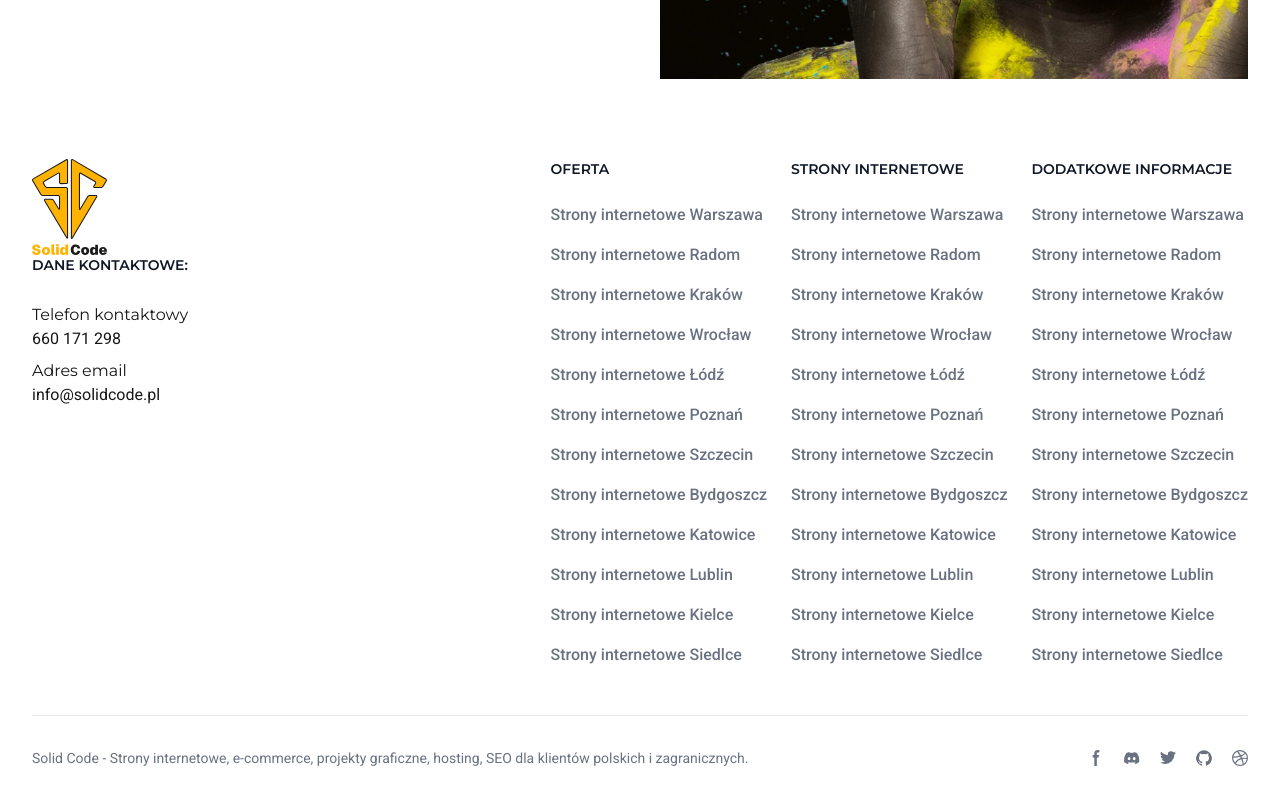
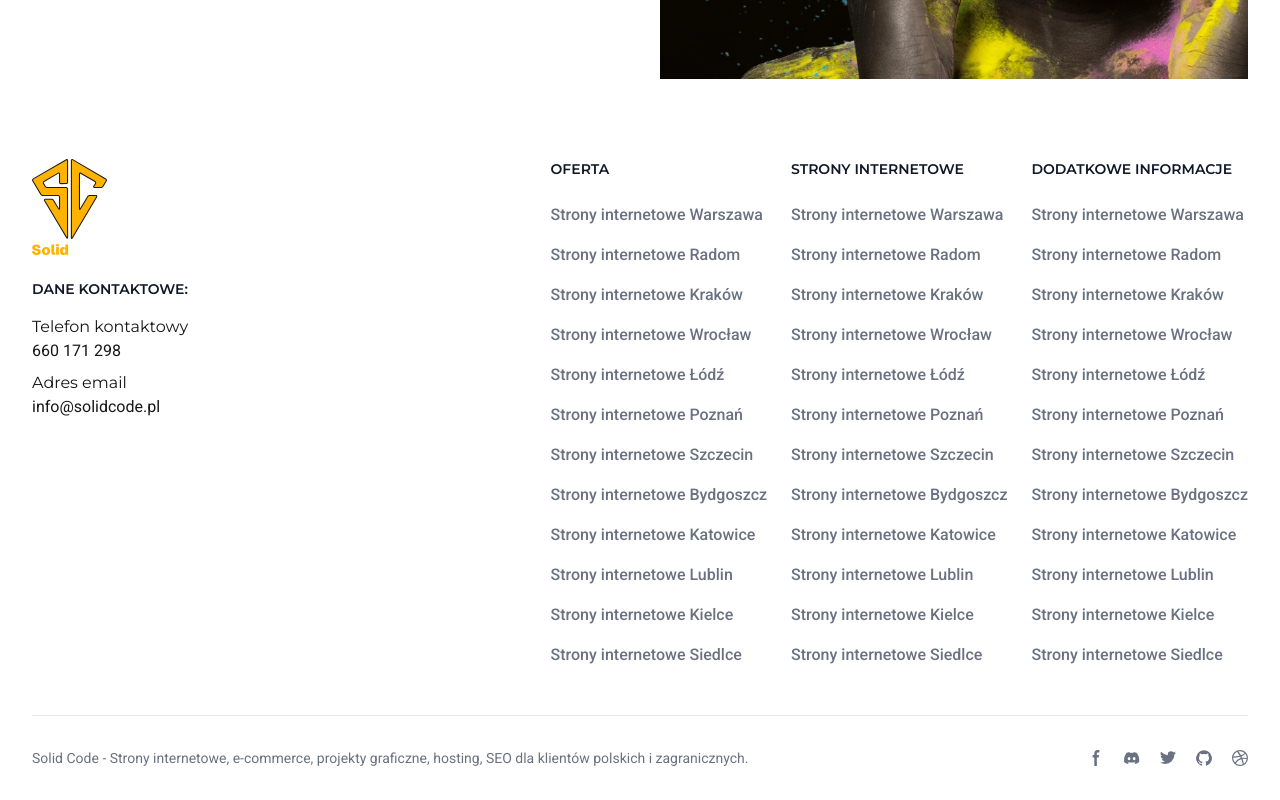
Before and after one commit to SolidCode109/solid_code_page, a Next.js app: page / in a window 1280 px wide. Shown: the part 2662-3462 px from the top of the page. Built offline with nearby package versions, Linux system fonts and the light colour scheme.

Commit message:
Logo swap

```diff
--- a/src/components/Footer/Footer.js
+++ b/src/components/Footer/Footer.js
@@ -10,11 +10,11 @@ const Footer = () => {
           <div className="md:flex md:justify-between">
             <div className="mb-6 md:mb-0">
               <img
-                src="/solidcode_gold_plain.svg"
+                src="/solidcode_gold_white.svg"
                 className="w-auto max-h-24"
                 alt="Solid Code - Logo"
               />
-              <h2 className="mb-6 text-sm font-semibold text-gray-900 uppercase dark:text-white">
+              <h2 className="mt-6 mb-3 text-sm font-semibold text-gray-900 uppercase dark:text-white">
                 Dane kontaktowe:
               </h2>
               <div className="flex flex-col space-y-4">
```
